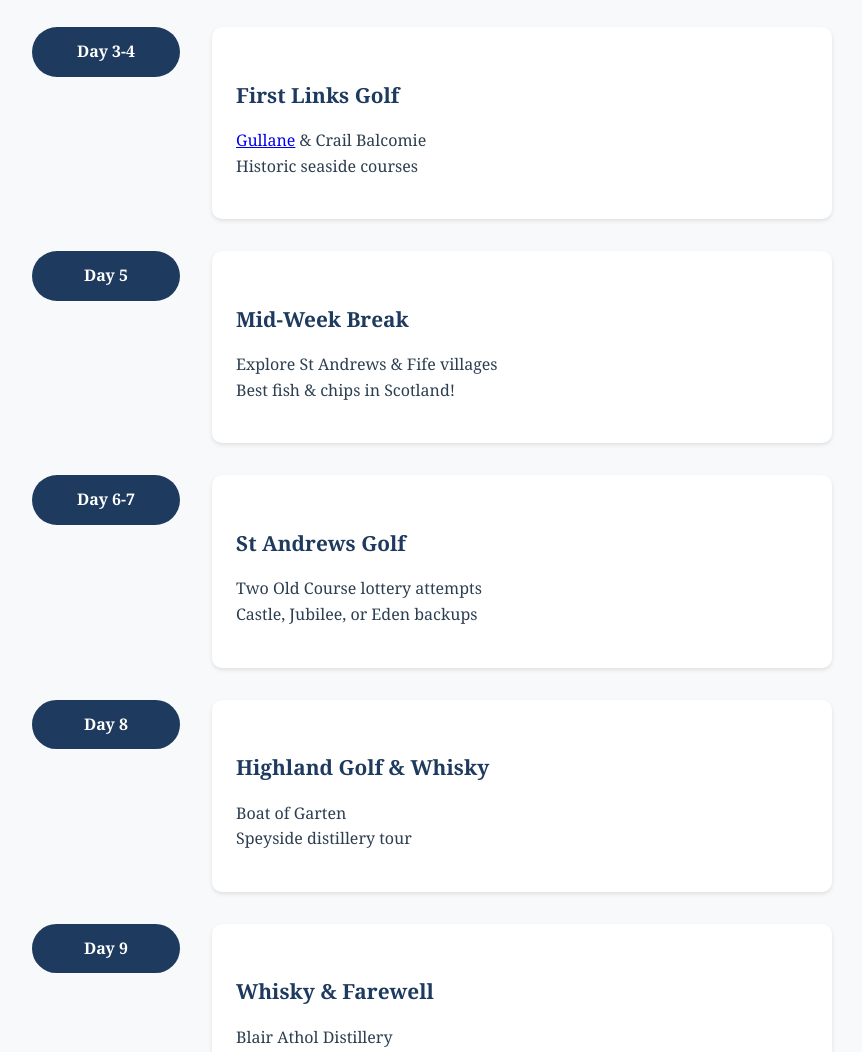
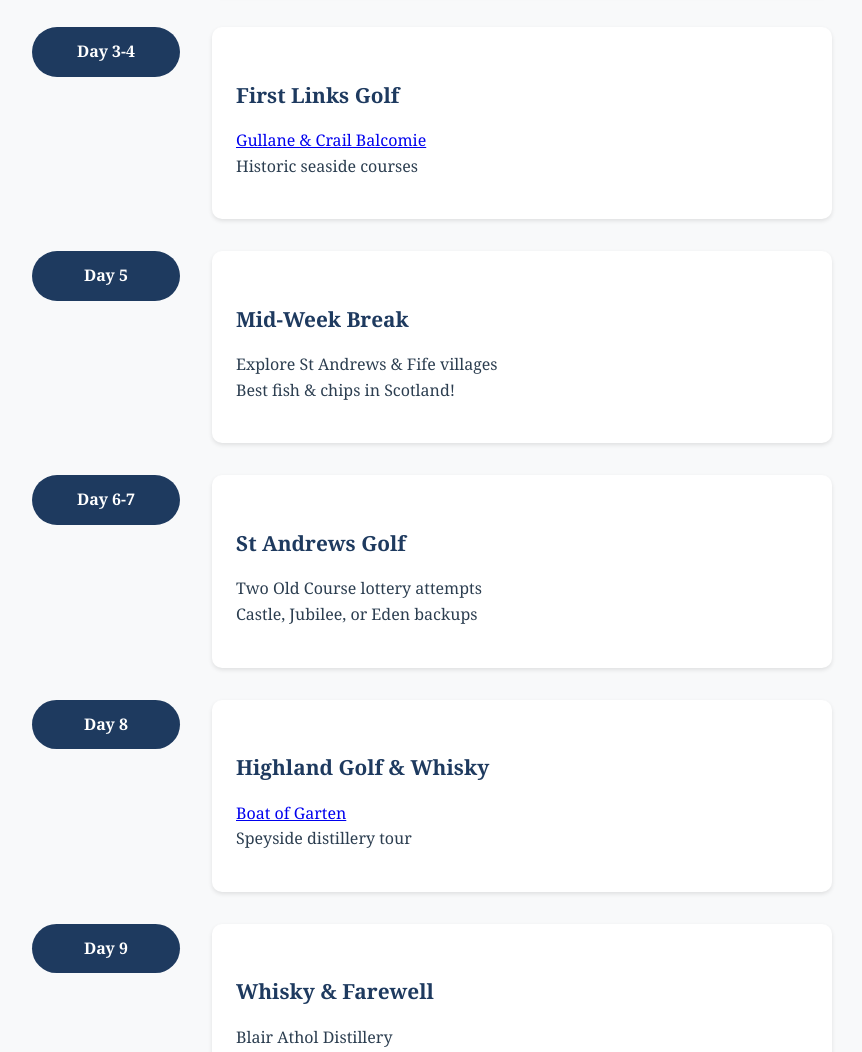
Before and after one commit to tbrooke/Scotland, a plain HTML site: page index.html in a window 1280 px wide. Shown: the part 1680-2732 px from the top of the page, without its empty margins (208-1070 px from the left). Drawn offline with Linux system fonts and the light colour scheme.

Commit message:
Add Boat of Garten Golf Club link to itinerary

```diff
--- a/index.html
+++ b/index.html
@@ -94,9 +94,9 @@
                                 <a
                                     href="https://gullanegolfclub.com/"
                                     target="_blank"
-                                    >Gullane</a
+                                    >Gullane & Crail Balcomie</a
                                 >
-                                & Crail Balcomie<br />Historic seaside courses
+                                <br />Historic seaside courses
                             </p>
                         </div>
                     </div>
@@ -124,7 +124,13 @@
                         <div class="day">Day 8</div>
                         <div class="content">
                             <h4>Highland Golf & Whisky</h4>
-                            <p>Boat of Garten<br />Speyside distillery tour</p>
+                            <p>
+                                <a
+                                    href="https://www.boatgolf.com/"
+                                    target="_blank"
+                                    >Boat of Garten</a
+                                ><br />Speyside distillery tour
+                            </p>
                         </div>
                     </div>
                     <div class="timeline-item">
```
